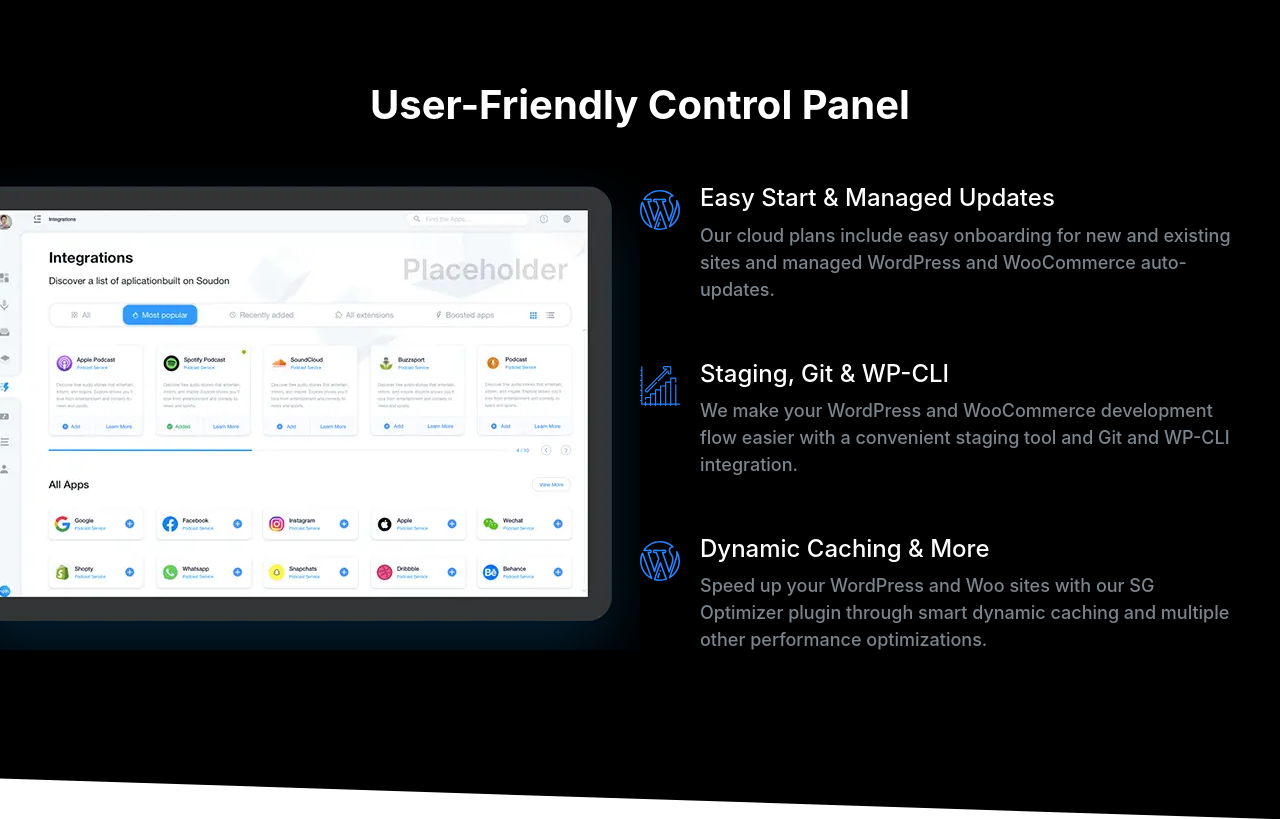
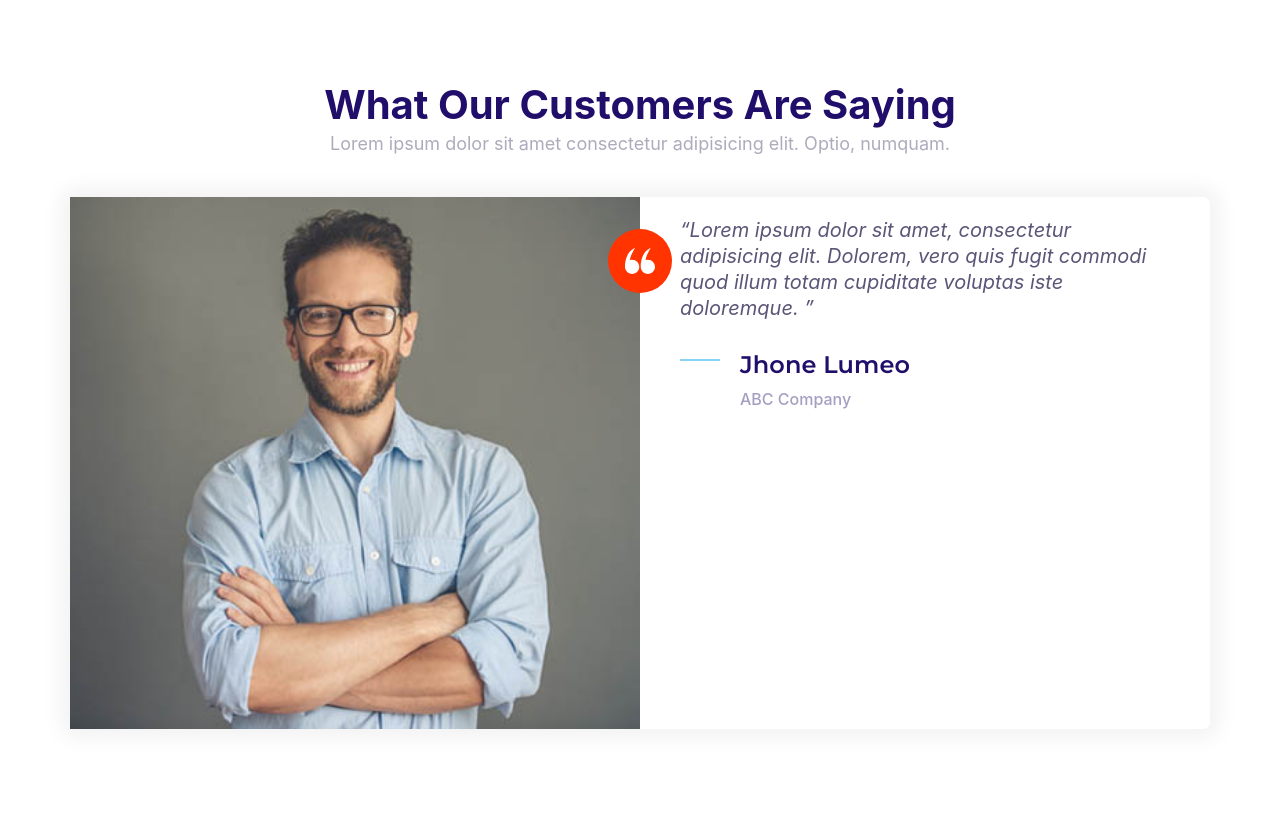
Before and after one commit to abiabisheak/Moshify, a plain HTML site: page source.html in a window 1280 px wide. Drawn offline with Linux system fonts and the light colour scheme.

Commit message:
Built the testimonial section

```diff
--- a/css/styles.css
+++ b/css/styles.css
@@ -312,7 +312,7 @@ a{
     overflow: hidden;
 }
 
-.card-no-overflows {
+.card-no-overflow {
     overflow: visible;
 }
 
--- a/source.html
+++ b/source.html
@@ -7,57 +7,41 @@
     <title>Document</title>
 </head>
     <body>
-      <section class="block block--dark block--skewed-right block-showcase">
+      <section class="block">
         <header class="block__header">
-          <h2>User-Friendly Control Panel</h2>
+          <h2>What Our Customers Are Saying</h2>
+          <p>Lorem ipsum dolor sit amet consectetur adipisicing elit. Optio, numquam.</p>
         </header>
+        <div class="container">
+          <div class="card card-no-overflow">
             <div class="grid grid--1x2">
-        <picture class="block-showcase__image">
-          <source type="image/webp" srcset="images/ipad.webp 1x, images/ipad@2x.webp 2x">
-          <source type="image/png" srcset="images/ipad.png 1x, images/ipad@2x.png 2x">
-          <img src="images/ipad@2x.png" alt="">
-        </picture>
-        <ul class="list">
-          <li><div class="media">
+                <div class="testimonial__image">
+                     <img src="images/testimonial.jpg" alt="A happy customer">
+                     <span class="icon-container  icon-container--accent">
+                        <svg class="icon icon--white icon--small">
+                          <use xlink:href="../images/sprite.svg#quotes"></use>
+                        </svg>
+                      </span>
+                </div>
+                <blockquote class="quote">
+                    <p class="quote__text">Lorem ipsum dolor sit amet, consectetur adipisicing elit. Dolorem, vero quis fugit commodi quod illum totam cupiditate voluptas iste doloremque.
+                    </p>
+                  <footer>
+                  <div class="media">
                     <div class="media__image">
-              <svg class="icon icon--primary">
-                <use xlink:href="images/sprite.svg#wordpress"></use>
+                      <svg class="icon icon--primary quote__line">
+                        <use xlink:href="../images/sprite.svg#line"></use>
                       </svg>
                     </div>
                     <div class="media__body">
-              <h3 class="media__title">Easy Start & Managed Updates</h3>
-              <p>Our cloud plans include easy onboarding for new and existing sites and managed WordPress and WooCommerce auto-updates. </p>
+                      <h3 class="media__title quote__author">Jhone Lumeo</h3>
+                      <p class="quote__organisation">ABC Company</p>
                     </div>
                   </div>
-        </li>
-        <li>
-          <div class="media">
-            <div class="media__image">
-              <svg class="icon icon--primary">
-                <use xlink:href="images/sprite.svg#growth"></use>
-              </svg>
-            </div>
-            <div class="media__body">
-              <h3 class="media__title">Staging, Git & WP-CLI</h3>
-              <p>We make your WordPress and WooCommerce development flow easier with a convenient staging tool and Git and WP-CLI integration.</p>
+                  </footer>
+                </blockquote>
             </div>
         </div>
-        </li>
-        <li>
-          <div class="media">
-            <div class="media__image">
-              <svg class="icon icon--primary">
-                <use xlink:href="images/sprite.svg#wordpress"></use>
-              </svg>
-            </div>
-            <div class="media__body">
-              <h3 class="media__title">Dynamic Caching & More</h3>
-              <p>Speed up your WordPress and Woo sites with our SG
-                Optimizer plugin through smart dynamic caching and multiple other performance optimizations.</p>
-            </div>
-          </div>
-        </li>
-        </ul>
         </div>
       </section>
       <script src="/js/main.js"></script>
```
Also changed, not shown: components/block-testimonial.html (added, +37 -0 lines). Lines whose indentation alone changed are shown as unchanged.
